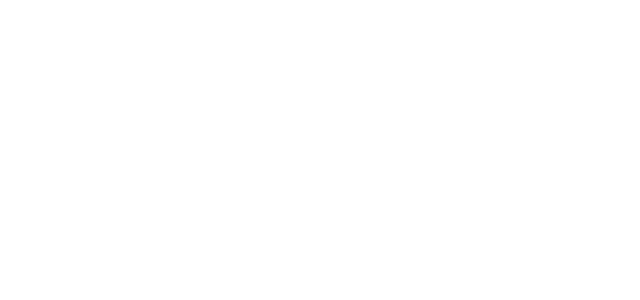
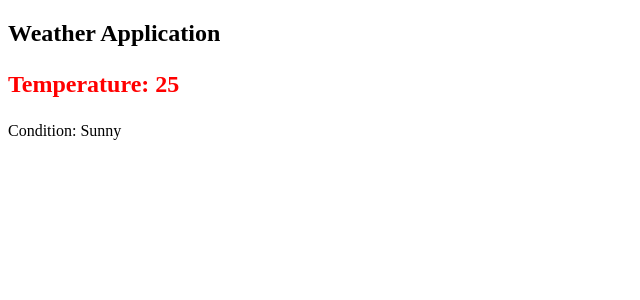
Before and after one commit to acciojob/conditional-weather-report-seekernothing, a React app: page / in a window 1280 px wide. Shown: the top 300 px of the page, without its empty margins (0-640 px from the left). Built offline with nearby package versions, Linux system fonts and the light colour scheme.

Commit message:
added weather application

```diff
--- a/src/components/App.js
+++ b/src/components/App.js
@@ -1,13 +1,21 @@
-
-import React from "react";
-import './../styles/App.css';
+import React, { useEffect, useState } from "react";
+import "./../styles/App.css";
+import WeatherDisplay from "./WeatherDisplay";
 
 const App = () => {
+  //Initalize weather state
+  let [weather, setWeather] = useState({ temperature: 0, condition: "" });
+  //set the default weather
+  useEffect(()=>{
+    setWeather({ temperature: 25, condition: "Sunny" });
+  },[])
   return (
     <div>
-        {/* Do not remove the main div */}
+      {/* Do not remove the main div */}
+      <h2>Weather Application</h2>
+      <WeatherDisplay weather={weather} />
     </div>
-  )
-}
+  );
+};
 
-export default App
+export default App;
--- /dev/null
+++ b/src/components/WeatherDisplay.js
@@ -0,0 +1,18 @@
+import React from "react";
+
+const WeatherDisplay = ({ weather }) => {
+  const { temperature, condition } = weather;
+  const style = {
+    color: temperature > 20 ? "Red" : "blue",
+    fontSize: "24px",
+    fontWeight: "bold",
+  };
+  return (
+    <div>
+      <p style={style}>Temperature: {temperature}</p>
+      <p>Condition: {condition}</p>
+    </div>
+  );
+};
+
+export default WeatherDisplay;
```
Also changed, not shown: 1 other file (tests, documents, lock files or other folders).
